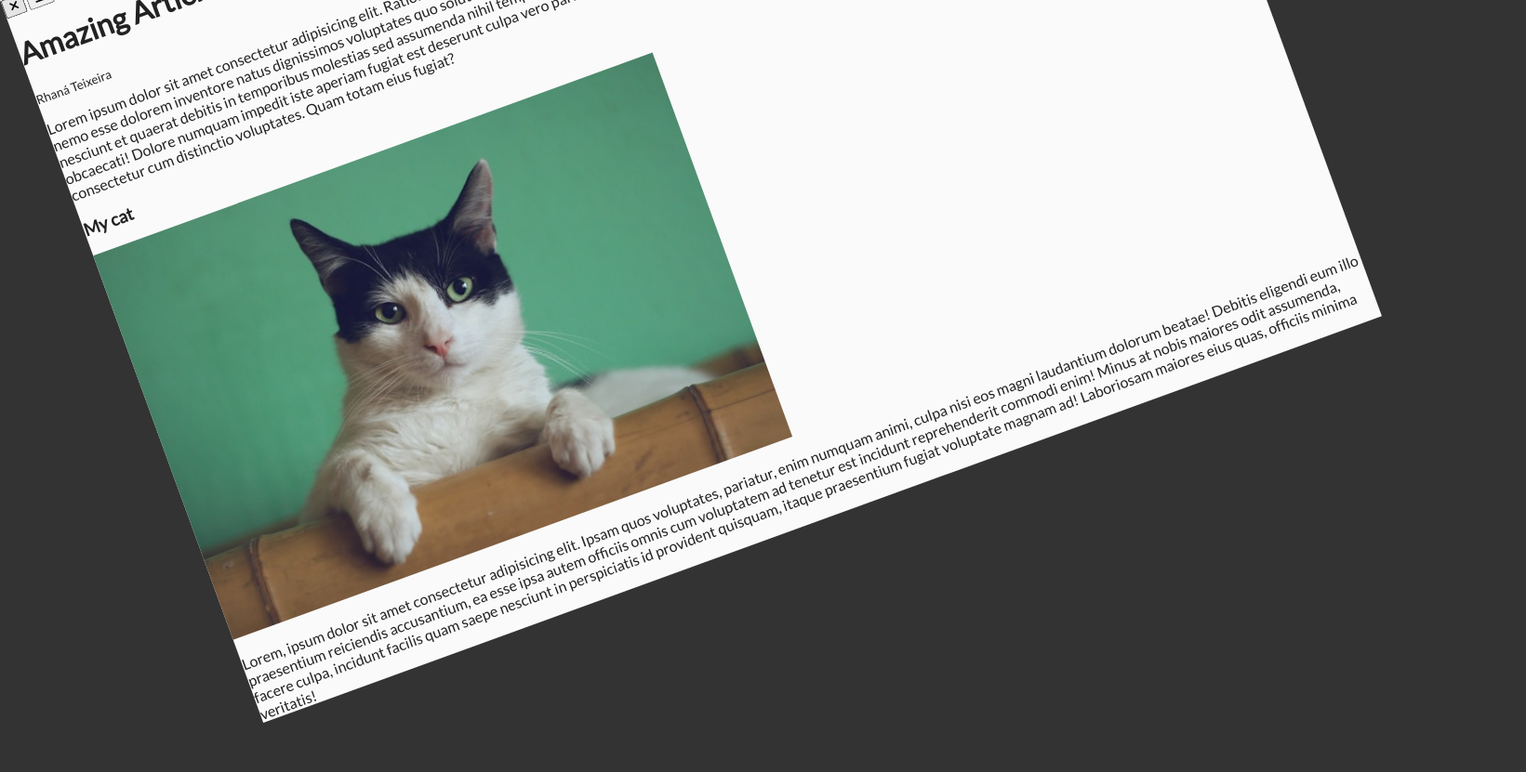
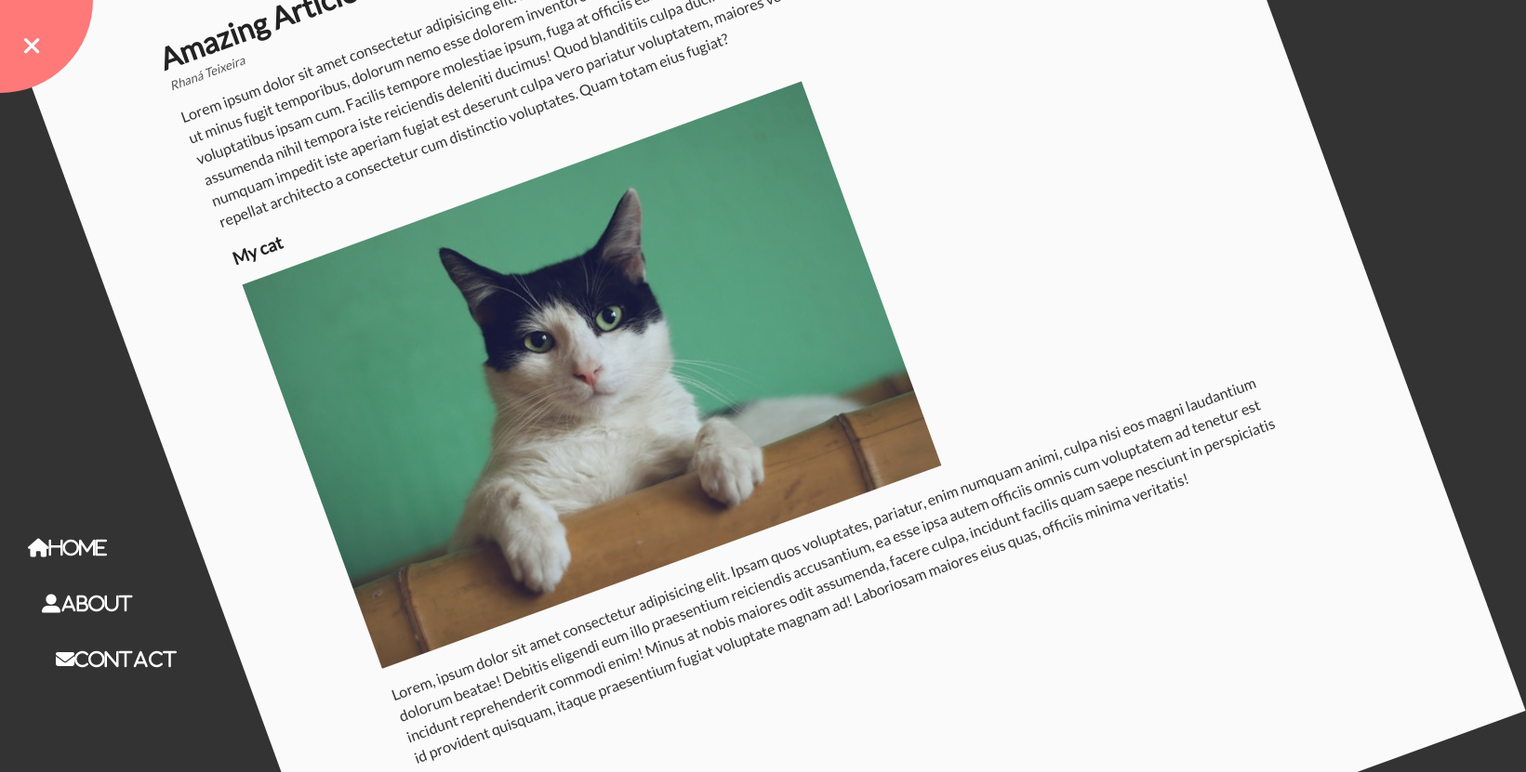
Before and after one commit to RhanaTeix/rotating_nav, a plain HTML site: page index.html in a window 1280 px wide. Shown: the top 831 px of the page at 93% size, 1641 px wide, since content can reach past the window. Drawn offline with Linux system fonts and the light colour scheme; a script that the page names is missing.

Commit message:
Add files via upload
css finished + js

```diff
--- /dev/null
+++ b/script.js
@@ -0,0 +1,8 @@
+const open = document.getElementById('open')
+const close = document.getElementById('close')
+const container = document.querySelector('.container')
+
+
+open.addEventListener('click', () => container.classList.add('show-nav'))
+
+close.addEventListener('click', () => container.classList.remove('show-nav'))
--- a/style.css
+++ b/style.css
@@ -16,8 +16,120 @@ body {
   background-color: #fafafa;
   transform-origin: top left;
   transition: transform 0.5s linear ;
+  width: 100vw;
+  min-height: 100vw;
+  padding: 50px;
 }
 
 .container.show-nav {
   transform: rotate(-20deg);
 }
+
+.circle-container {
+  position: fixed;
+  top: -100px;
+  left: -100px;
+}
+
+.circle {
+  background-color: #ff7979;
+  height: 200px;
+  width: 200px;
+  border-radius: 50%;
+  position: relative;
+  transition: transform 0.5s linear;
+}
+
+.container.show-nav .circle {
+  transform: rotate(-70deg);
+}
+
+.circle button{
+  cursor: pointer;
+  position: absolute;
+  top: 50%;
+  left: 50%;
+  height: 100px;
+  background: transparent;
+  border: 0;
+  font-size: 26px;
+  color: #fff;
+}
+
+/* button no indication mouse over */
+.circle button:focus {
+  outline: none;
+}
+
+.circle button#open {
+  left: 60%;
+}
+
+.circle button#close {
+  top: 60%;
+  transform: rotate(90deg);
+  transform-origin: top left;
+}
+
+.container.show-nav + nav li {
+  transform: translateX(0);
+  transition-delay: 0.3s;
+}
+
+nav {
+  position: fixed;
+  bottom: 40px;
+  left: 0;
+  z-index: 100;
+}
+
+nav ul {
+  list-style-type: none;
+  padding-left: 30px;
+}
+
+nav ul li {
+  text-transform: uppercase;
+  color: #fff;
+  margin: 40px 0;
+  transform: translateX(-100%);
+  transition: transform 0.4s ease-in;
+}
+
+nav ul li i {
+  font-size: 20px;
+  margin-right: 10px;
+}
+
+nav ul li + li {
+  margin-left: 15px;
+  transform: translateX(-150%);
+}
+
+nav ul li + li + li {
+  margin-left: 30px;
+  transform: translateX(-200%);
+}
+
+.content img {
+  max-width: 100%;
+}
+
+.content {
+  max-width: 1000px;
+  margin: 50px auto;
+}
+
+.content h1 {
+  margin: 0;
+}
+
+.content small {
+  color: #555;
+  font-style: italic;
+}
+
+.content p {
+  color: #333;
+  line-height: 1.5;
+}
```
